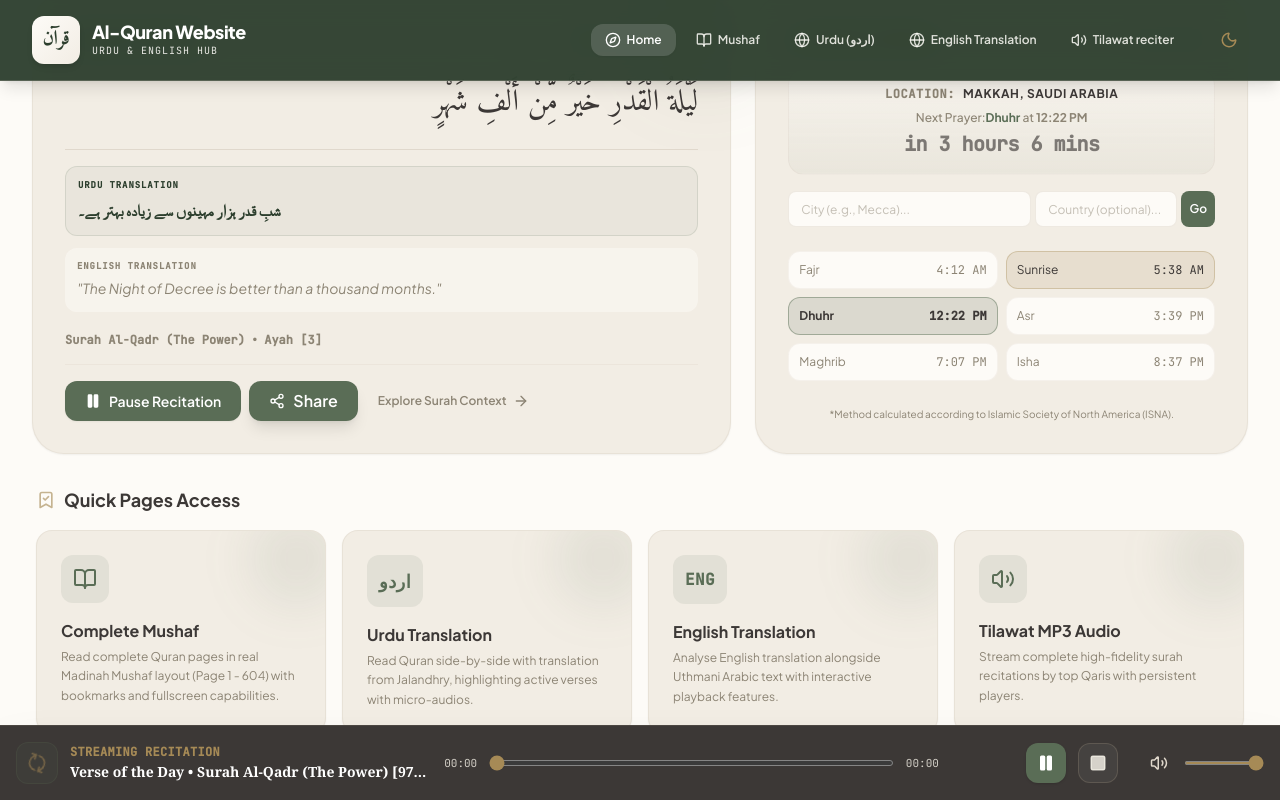
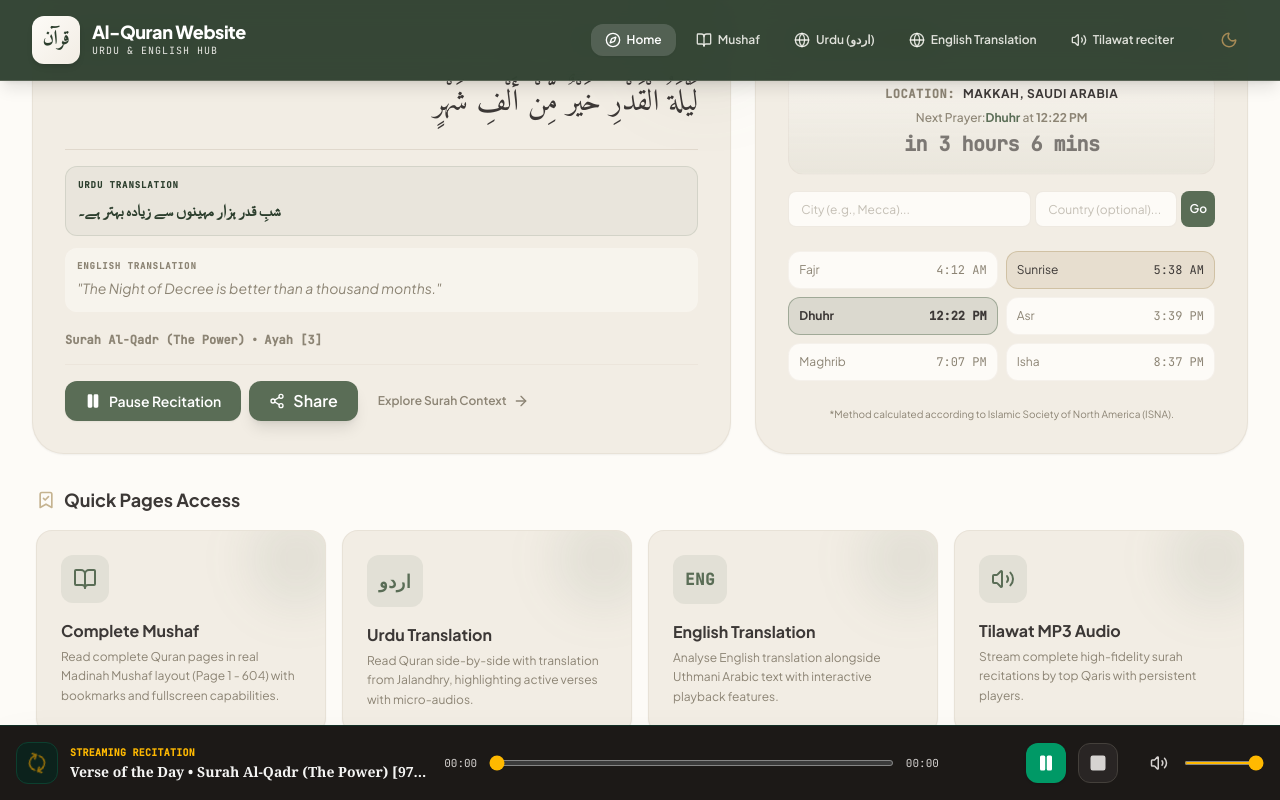
Before and after one commit to AbdulQadir-dev45/quran-website, a React (Vite) app: page / in a window 1280 px wide. Both pictures are taken after a click on the button "Listen Ayah". Shown: the part 768-1568 px from the top of the page. Built offline with nearby package versions, Linux system fonts and the light colour scheme; a web font is replaced by a local one.

Commit message:
Fix Recitations

```diff
--- a/src/components/AudioPlayerBar.tsx
+++ b/src/components/AudioPlayerBar.tsx
@@ -4,7 +4,7 @@
  */
 
 import React, { useState, useEffect, useRef } from "react";
-import { Play, Pause, Square, Volume2, VolumeX, SkipForward, RefreshCw, AudioLines } from "lucide-react";
+import { Play, Pause, Square, Volume2, VolumeX, RefreshCw, AudioLines } from "lucide-react";
 
 interface AudioPlayerBarProps {
   audioUrl: string;
@@ -31,7 +31,7 @@ export default function AudioPlayerBar({
   const [isSeeking, setIsSeeking] = useState<boolean>(false);
   const [isLoading, setIsLoading] = useState<boolean>(false);
 
-  // Re-initialize audio on url modification
+  // Initialize and reload audio element when audioUrl changes
   useEffect(() => {
     if (!audioUrl) return;
 
@@ -42,8 +42,6 @@ export default function AudioPlayerBar({
     }
 
     const audio = audioRef.current;
-
-    // Set parameters
     audio.volume = isMuted ? 0 : volume;
 
     const handleLoadedMetadata = () => {
@@ -94,7 +92,7 @@ export default function AudioPlayerBar({
     };
   }, [audioUrl]);
 
-  // Handle Play / Pause commands from prop triggers
+  // Sync state prop with HTMLAudioElement
   useEffect(() => {
     if (!audioRef.current) return;
     const audio = audioRef.current;
@@ -110,7 +108,7 @@ export default function AudioPlayerBar({
     }
   }, [audioState]);
 
-  // Adjust volume
+  // Sync volume & mute
   useEffect(() => {
     if (!audioRef.current) return;
     audioRef.current.volume = isMuted ? 0 : volume;
@@ -153,29 +151,30 @@ export default function AudioPlayerBar({
   if (!audioUrl || audioState === "stopped") return null;
 
   return (
-    <div className="fixed bottom-0 left-0 w-full bg-[#3c3836] border-t border-[#8c8474]/20 text-[#FAF6EC] z-50 px-4 py-3 md:py-4 shadow-2xl animate-fade-in-up">
+    <div className="fixed bottom-0 left-0 w-full bg-stone-900 border-t border-emerald-900/40 text-stone-100 z-50 px-4 py-3 md:py-4 shadow-2xl">
       <div className="max-w-7xl mx-auto flex flex-col md:flex-row items-center justify-between gap-4">
-
-        {/* Info label description with Wave representation */}
+        {/* Title description with wave icon */}
         <div className="flex items-center gap-3 w-full md:w-1/3 min-w-0">
-          <div className="p-2.5 bg-natural-moss/20 text-natural-gold border border-natural-moss/40 rounded-xl flex-shrink-0 animate-pulse">
+          <div className="p-2.5 bg-emerald-950 text-amber-400 border border-emerald-800 rounded-xl flex-shrink-0 animate-pulse">
             {isLoading ? (
-              <RefreshCw className="h-5 w-5 animate-spin text-natural-gold" />
+              <RefreshCw className="h-5 w-5 animate-spin text-amber-400" />
             ) : (
-              <AudioLines className="h-5 w-5 text-natural-gold" />
+              <AudioLines className="h-5 w-5 text-amber-400" />
             )}
           </div>
           <div className="min-w-0 flex-1">
-            <p className="text-xs font-semibold text-natural-gold font-mono tracking-wide uppercase">Streaming Recitation</p>
-            <h4 className="text-sm font-bold text-white truncate mt-0.5 leading-snug font-serif" title={title}>
+            <p className="text-[10px] font-bold text-amber-400 font-mono tracking-wide uppercase">
+              Streaming Recitation
+            </p>
+            <h4 className="text-sm font-bold text-stone-100 truncate mt-0.5 leading-snug font-serif" title={title}>
               {title}
             </h4>
           </div>
         </div>
 
-        {/* Timeline controller slide */}
+        {/* Timeline scrubber */}
         <div className="flex items-center gap-3 w-full md:w-2/5 flex-col sm:flex-row">
-          <span className="text-[11px] font-mono text-[#FAF6EC]/80 select-none">
+          <span className="text-[11px] font-mono text-stone-300 select-none">
             {formatTime(currentTime)}
           </span>
           <div className="relative flex-1 w-full flex items-center">
@@ -187,22 +186,20 @@ export default function AudioPlayerBar({
               onChange={handleScrubChange}
               onMouseUp={handleScrubEnd}
               onTouchEnd={handleScrubEnd}
-              className="w-full accent-natural-gold h-1.5 rounded-lg bg-natural-forest cursor-pointer focus:outline-hidden"
+              className="w-full accent-amber-400 h-1.5 rounded-lg bg-stone-800 cursor-pointer focus:outline-none"
             />
           </div>
-          <span className="text-[11px] font-mono text-[#FAF6EC]/80 select-none">
+          <span className="text-[11px] font-mono text-stone-300 select-none">
             {formatTime(duration)}
           </span>
         </div>
 
-        {/* Global physical buttons control */}
+        {/* Controls */}
         <div className="flex items-center justify-between md:justify-end gap-6 w-full md:w-1/4">
-
-          {/* Main triggers: Play Pause Stop */}
           <div className="flex items-center gap-3">
             <button
               onClick={handlePlayPause}
-              className="h-10 w-10 flex items-center justify-center rounded-xl bg-natural-moss hover:bg-natural-forest text-white shadow-sm transition-transform cursor-pointer hover:scale-105 active:scale-95"
+              className="h-10 w-10 flex items-center justify-center rounded-xl bg-emerald-600 hover:bg-emerald-500 text-white shadow-sm transition-transform cursor-pointer hover:scale-105 active:scale-95"
               title={audioState === "playing" ? "Pause" : "Play"}
             >
               {audioState === "playing" ? (
@@ -214,24 +211,23 @@ export default function AudioPlayerBar({
 
             <button
               onClick={onStop}
-              className="h-10 w-10 flex items-center justify-center rounded-xl bg-white/5 hover:bg-rose-950/20 text-[#FAF6EC]/80 hover:text-rose-500 transition-colors border border-[#8c8474]/35 cursor-pointer"
+              className="h-10 w-10 flex items-center justify-center rounded-xl bg-stone-800 hover:bg-rose-950 text-stone-300 hover:text-rose-400 transition-colors border border-stone-700 cursor-pointer"
               title="Stop playback"
             >
               <Square className="h-4.5 w-4.5 fill-current" />
             </button>
           </div>
 
-          {/* Volume control slide controller */}
           <div className="flex items-center gap-2">
             <button
               onClick={toggleMute}
-              className="p-2 text-natural-gold hover:text-white transition-colors cursor-pointer"
+              className="p-2 text-amber-400 hover:text-white transition-colors cursor-pointer"
               title={isMuted ? "Unmute" : "Mute"}
             >
               {isMuted ? (
                 <VolumeX className="h-4.5 w-4.5 text-rose-400" />
               ) : (
-                <Volume2 className="h-4.5 w-4.5 text-[#E0D8CC]" />
+                <Volume2 className="h-4.5 w-4.5 text-stone-300" />
               )}
             </button>
             <input
@@ -244,12 +240,10 @@ export default function AudioPlayerBar({
                 setVolume(parseFloat(e.target.value));
                 if (isMuted) setIsMuted(false);
               }}
-              className="w-20 accent-natural-gold h-1 bg-natural-forest rounded-lg cursor-pointer"
+              className="w-20 accent-amber-400 h-1 bg-stone-800 rounded-lg cursor-pointer"
             />
           </div>
-
         </div>
-
       </div>
     </div>
   );
--- a/src/components/TilawatPlayer.tsx
+++ b/src/components/TilawatPlayer.tsx
@@ -4,9 +4,9 @@
  */
 
 import React, { useState, useEffect } from "react";
-import { Play, Pause, Search, UserCheck, Disc, Globe2, RefreshCw, Volume2 } from "lucide-react";
+import { Play, Pause, Search, UserCheck, Disc, RefreshCw, Volume2 } from "lucide-react";
 import { recitersList } from "../data/reciters";
-import { Surah, Reciter } from "../types";
+import { Surah } from "../types";
 
 interface TilawatPlayerProps {
   onPlaySurahAudio: (url: string, title?: string) => void;
@@ -25,7 +25,7 @@ export default function TilawatPlayer({
   const [isLoading, setIsLoading] = useState(false);
   const [errorMsg, setErrorMsg] = useState<string | null>(null);
 
-  // Download Surah schema on mount
+  // Fetch Surah metadata list on mount
   useEffect(() => {
     const fetchSurahs = async () => {
       setIsLoading(true);
@@ -35,6 +35,8 @@ export default function TilawatPlayer({
         const data = await res.json();
         if (data && data.data) {
           setSurahs(data.data);
+        } else {
+          setErrorMsg("Could not load Surah list. Please try again.");
         }
       } catch (err) {
         console.error(err);
@@ -47,24 +49,27 @@ export default function TilawatPlayer({
     fetchSurahs();
   }, []);
 
+  const currentQariInfo = recitersList.find((q) => q.id === selectedQari) || recitersList[0];
+
   const getQariAudioUrl = (surahNum: number) => {
-    return `https://cdn.islamic.network/quran/audio-surah/128/${selectedQari}/${surahNum}.mp3`;
+    const paddedNum = String(surahNum).padStart(3, "0");
+    return `${currentQariInfo.audioServer}${paddedNum}.mp3`;
   };
-
-  const currentQariInfo = recitersList.find(q => q.id === selectedQari) || recitersList[0];
 
   const handlePlayClick = (surah: Surah) => {
     const url = getQariAudioUrl(surah.number);
     onPlaySurahAudio(
       url,
-      `Full Surah ${surah.englishName} • Reciter: ${currentQariInfo.englishName} (${currentQariInfo.style || 'Haramain'})`
+      `Full Surah ${surah.englishName} (${surah.name}) • Reciter: ${currentQariInfo.englishName} [${currentQariInfo.style || "Haramain"}]`
     );
   };
 
-  const filteredSurahs = surahs.filter((surah) =>
-    surah.englishName.toLowerCase().includes(searchQuery.toLowerCase()) ||
-    surah.englishNameTranslation.toLowerCase().includes(searchQuery.toLowerCase()) ||
-    surah.number.toString() === searchQuery.trim()
+  const filteredSurahs = surahs.filter(
+    (surah) =>
+      surah.englishName.toLowerCase().includes(searchQuery.toLowerCase()) ||
+      surah.englishNameTranslation.toLowerCase().includes(searchQuery.toLowerCase()) ||
+      surah.name.includes(searchQuery) ||
+      surah.number.toString() === searchQuery.trim()
   );
 
   return (
--- a/src/types.ts
+++ b/src/types.ts
@@ -50,6 +50,16 @@ export interface Reciter {
   name: string;
   englishName: string;
   style?: string;
+  audioServer: string; // Base URL ending with '/'
+}
+
+export interface Surah {
+  number: number;
+  name: string;
+  englishName: string;
+  englishNameTranslation: string;
+  numberOfAyahs: number;
+  revelationType: string;
 }
 
 export interface Bookmark {
```
Also changed, not shown: src/data/reciters.ts (+70 -6 lines).
